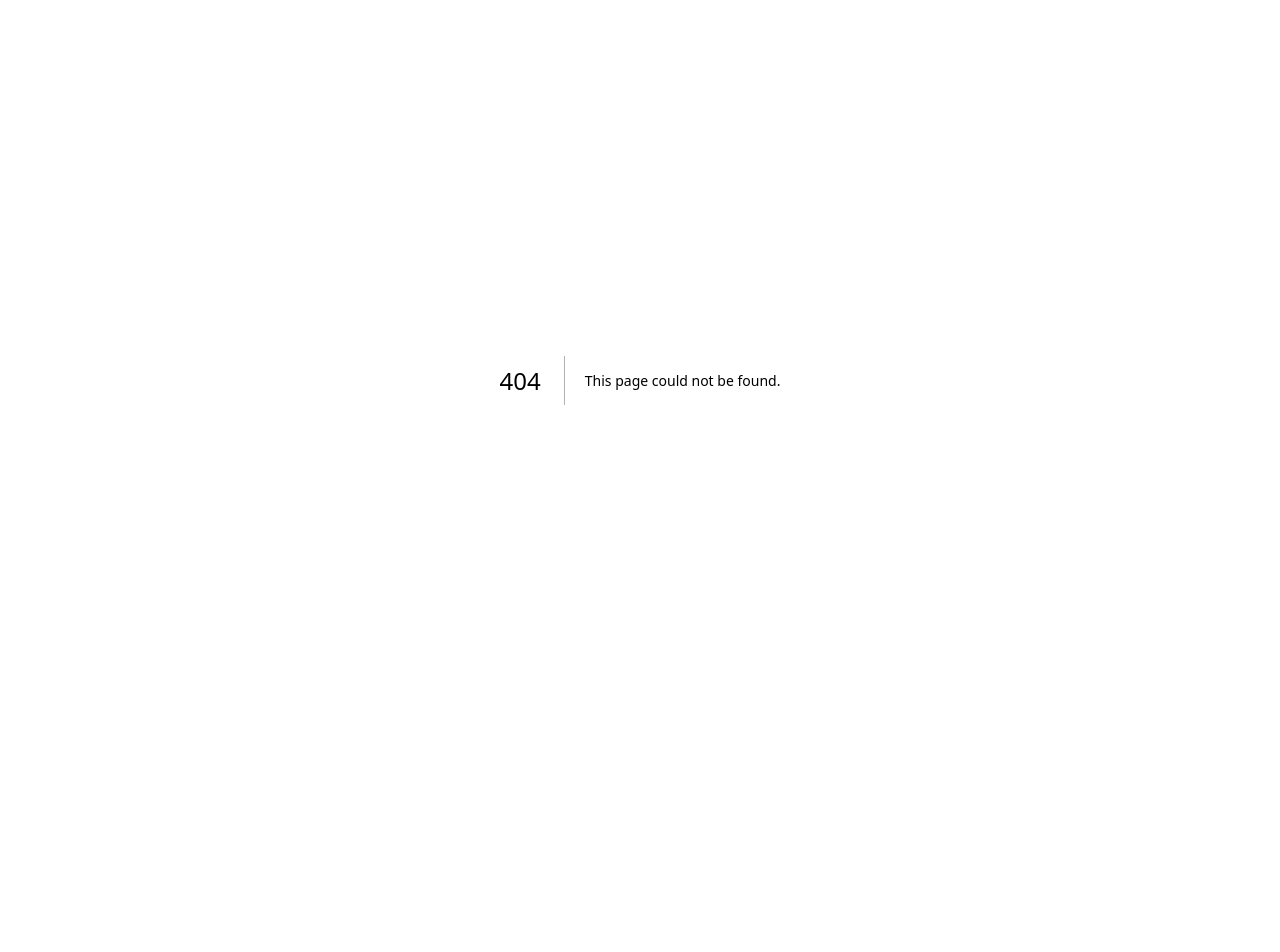
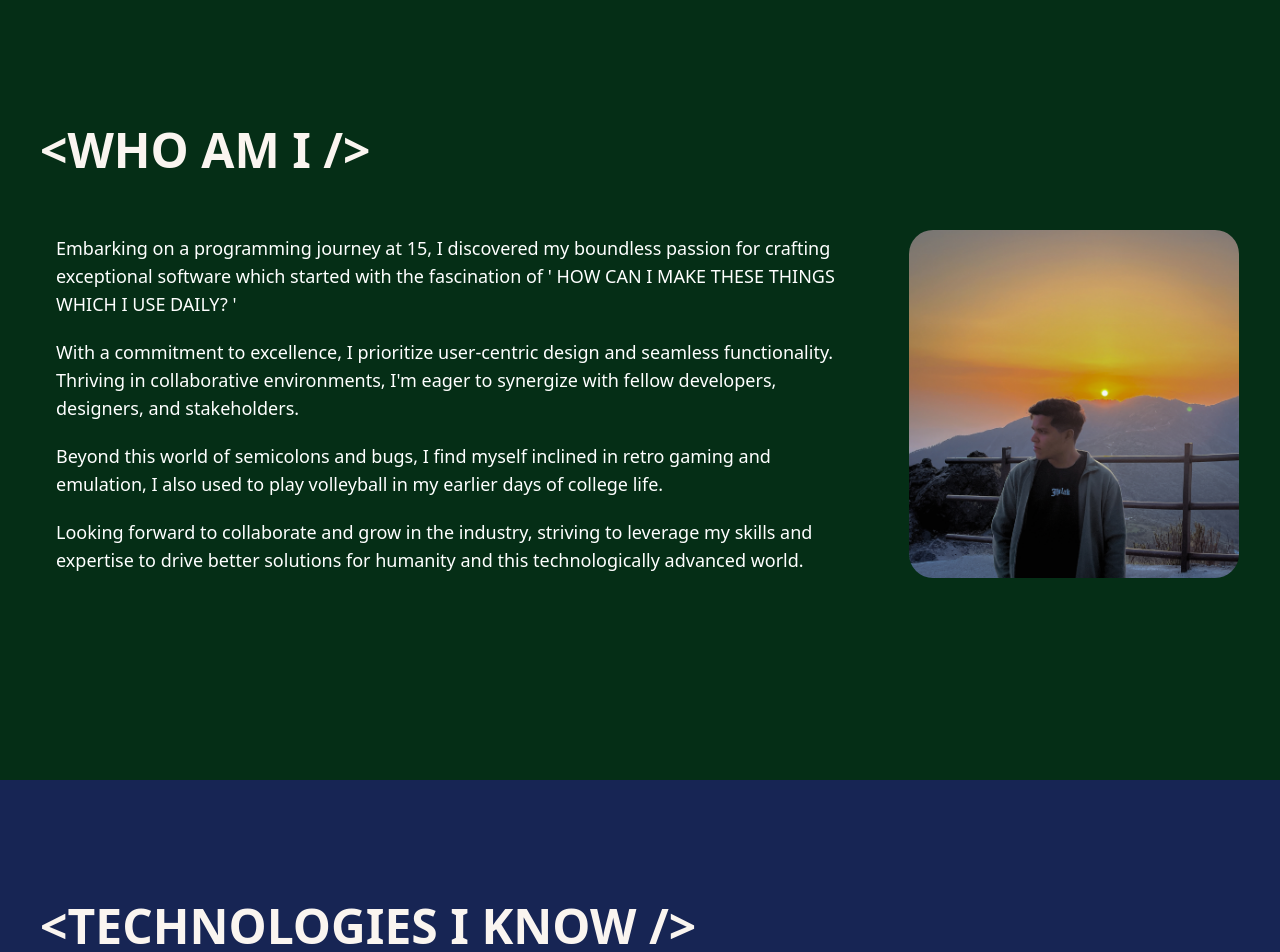
Before and after one commit to poswalsameer/Portfolio-Website, a Next.js app in the folder portfolio/: page /portfolio in a window 1280 px wide. Before the commit this address had no page. Shown: the part 20-972 px from the top of the page. Before the commit the page ends 800 px from the top, so only its background shows below. Built offline with nearby package versions, Linux system fonts and the light colour scheme.

Commit message:
homepage animation working now

```diff
--- a/portfolio/package.json
+++ b/portfolio/package.json
@@ -9,6 +9,7 @@
     "lint": "next lint"
   },
   "dependencies": {
+    "framer-motion": "^11.0.28",
     "lucide-react": "^0.368.0",
     "next": "^14.1.0",
     "react": "^18",
--- a/portfolio/src/app/components/Contact.tsx
+++ b/portfolio/src/app/components/Contact.tsx
@@ -15,7 +15,7 @@ function Contact() {
 
     xl:text-5xl xl:font-bold xl:mx-10 xl:mt-28 xl:mb-5 xl:text-[#fefae0]
 
-    2xl:text-5xl 2xl:font-bold 2xl:mx-12 2xl:mt-28 2xl:mb-5 2xl:text-[#fefae0]' id='contact'>
+    2xl:text-5xl 2xl:font-bold 2xl:mx-12 2xl:mt-0 2xl:mb-5 2xl:text-[#fefae0]' id='contact'>
         &lt;CONTACT /&gt;
     </h1>
 
--- a/portfolio/src/app/components/Hero.tsx
+++ b/portfolio/src/app/components/Hero.tsx
@@ -3,11 +3,14 @@
 import React, { useState, useEffect } from 'react';
 import TextTransition, { presets } from 'react-text-transition';
 import { ArrowBigDown } from 'lucide-react';
+import Link from 'next/link';
+
 
 
 const texts = ['Software', 'Frontend', 'Game'];
 
 function Hero() {
+
 
     const [index, setIndex] = useState(0);
 
@@ -343,8 +346,8 @@ function Hero() {
     </div>
 
     <div className='h-[10%] flex justify-center items-center'>
-        <a href="/about">
-        {/* absolute bottom-5 left-[46%] */}
+        <Link href="/portfolio" id='navButton'>
+         {/* absolute bottom-5 left-[46%] */}
             <button className='mb-6 h-10 w-10 font-bold  text-lg text-black bg-[#c3a995] rounded-xl transition-all ease-in hover:bg-[#f0e2d3] hover:text-black hover:border-2 hover:border-[#fefae0] hover:cursor-none
 
             sm:h-12 sm:w-12 sm:font-bold  sm:text-lg sm:text-black sm:bg-[#c3a995] sm:rounded-xl sm:transition-all sm:ease-in sm:hover:bg-[#f0e2d3] sm:hover:text-black sm:hover:border-2 sm:hover:border-[#fefae0] sm:hover:cursor-none
@@ -355,10 +358,10 @@ function Hero() {
 
             xl:h-12 xl:w-12 xl:font-bold  xl:text-lg xl:text-black xl:bg-[#c3a995] xl:rounded-xl xl:transition-all xl:ease-in xl:hover:bg-[#f0e2d3] xl:hover:text-black xl:hover:border-2 xl:hover:border-[#fefae0] xl:hover:cursor-none
 
-            2xl:h-12 2xl:w-12 2xl:font-bold  2xl:text-lg 2xl:text-black 2xl:bg-[#c3a995] 2xl:rounded-xl 2xl:transition-all 2xl:ease-in 2xl:hover:bg-[#f0e2d3] 2xl:hover:text-black 2xl:hover:border-2 2xl:hover:border-[#fefae0] 2xl:hover:cursor-none'>
+            2xl:h-12 2xl:w-12 2xl:font-bold  2xl:text-lg 2xl:text-black 2xl:bg-[#c3a995] 2xl:rounded-xl 2xl:transition-all 2xl:ease-in 2xl:hover:bg-[#f0e2d3] 2xl:hover:text-black 2xl:hover:border-2 2xl:hover:border-[#fefae0] 2xl:hover:cursor-none' >
                 <ArrowBigDown className='mx-auto' />
             </button>
-        </a>
+        </Link>
     </div>
 
     </div>
--- a/portfolio/src/app/components/Profile.tsx
+++ b/portfolio/src/app/components/Profile.tsx
@@ -4,17 +4,17 @@ function Profile() {
   return (
     <div className='w-full sm:w-full md:w-full lg:w-full xl:w-full 2xl:w-full ' id='about'>
 
-    <h1 className='text-2xl font-bold mx-4 mt-40 mb-1 text-[#faf5f0]
+    <h1 className='text-2xl font-bold mx-4 mt-0 mb-0 text-[#faf5f0]
 
-    sm:text-4xl sm:font-bold sm:mx-6 sm:mt-40 sm:mb-1 sm:text-[#faf5f0]
+    sm:text-4xl sm:font-bold sm:mx-6 sm:mt-0 sm:mb-0 sm:text-[#faf5f0]
 
-    md:text-4xl md:font-bold md:mx-8 md:mt-40 md:mb-1 md:text-[#faf5f0]
+    md:text-4xl md:font-bold md:mx-8 md:mt-0 md:mb-0 md:text-[#faf5f0]
 
-    lg:text-5xl lg:font-bold lg:mx-10 lg:mt-40 lg:mb-5 lg:text-[#faf5f0]
+    lg:text-5xl lg:font-bold lg:mx-10 lg:mt-0 lg:mb-0 lg:text-[#faf5f0]
 
-    xl:text-5xl xl:font-bold xl:mx-10 xl:mt-40 xl:mb-5 xl:text-[#faf5f0]
+    xl:text-5xl xl:font-bold xl:mx-10 xl:mt-0 xl:mb-0 xl:text-[#faf5f0]
 
-    2xl:text-5xl 2xl:font-bold 2xl:mx-12 2xl:mt-40 2xl:mb-5 2xl:text-[#faf5f0]' >
+    2xl:text-5xl 2xl:font-bold 2xl:mx-12 2xl:mt-0 2xl:mb-0 2xl:text-[#faf5f0]' >
             &lt;WHO AM I /&gt;
     </h1>
 
--- a/portfolio/src/app/components/Project.tsx
+++ b/portfolio/src/app/components/Project.tsx
@@ -15,7 +15,7 @@ function Project() {
 
       xl:text-5xl xl:font-bold xl:mx-10 xl:mt-40 xl:mb-5 xl:text-[#fefae0]
 
-      2xl:text-5xl 2xl:font-bold 2xl:mx-12 2xl:mt-40 2xl:mb-5 2xl:text-[#fefae0]' >&lt;PROJECTS /&gt;</h1>
+      2xl:text-5xl 2xl:font-bold 2xl:mx-12 2xl:mt-0 2xl:mb-5 2xl:text-[#fefae0]' >&lt;PROJECTS /&gt;</h1>
 
       <div className='grid grid-cols-1 gap-y-4 place-content-center place-items-center
 
--- a/portfolio/src/app/components/Skills.tsx
+++ b/portfolio/src/app/components/Skills.tsx
@@ -5,17 +5,17 @@ function Skills() {
   return (
 
     <>
-        <h1 className='text-2xl font-bold mx-4 mt-40 mb-10 text-[#faf5f0]
+        <h1 className='text-2xl font-bold mx-4 mt-0 mb-10 text-[#faf5f0]
 
-        sm:text-4xl sm:font-bold sm:mx-6 sm:mt-40 sm:mb-10 sm:text-[#faf5f0]
+        sm:text-4xl sm:font-bold sm:mx-6 sm:mt-0 sm:mb-10 sm:text-[#faf5f0]
 
-        md:text-4xl md:font-bold md:mx-8 md:mt-40 md:mb-10 md:text-[#faf5f0]
+        md:text-4xl md:font-bold md:mx-8 md:mt-0 md:mb-10 md:text-[#faf5f0]
 
-        lg:text-5xl lg:font-bold lg:mx-10 lg:mt-40 lg:mb-10 lg:text-[#faf5f0]
+        lg:text-5xl lg:font-bold lg:mx-10 lg:mt-0 lg:mb-10 lg:text-[#faf5f0]
 
-        xl:text-5xl xl:font-bold xl:mx-10 xl:mt-40 xl:mb-10 xl:text-[#faf5f0]
+        xl:text-5xl xl:font-bold xl:mx-10 xl:mt-0 xl:mb-10 xl:text-[#faf5f0]
 
-        2xl:text-5xl 2xl:font-bold 2xl:mx-12 2xl:mt-40 2xl:mb-10 2xl:text-[#faf5f0]' id='skills'>
+        2xl:text-5xl 2xl:font-bold 2xl:mx-12 2xl:mt-0 2xl:mb-16 2xl:text-[#faf5f0]' id='skills'>
             &lt;TECHNOLOGIES I KNOW /&gt;
         </h1>
 
--- a/portfolio/src/app/globals.css
+++ b/portfolio/src/app/globals.css
@@ -29,7 +29,22 @@ body{
     z-index: 100000;
   }
 
+#navButton{
+    animation: scroll 200ms ease-in 0.5.s;
+}
 
+@keyframes scroll{
+
+    from{
+        opacity: 0;
+        transform: translateY(180deg);
+    }
+    to{
+        opacity: 1;
+        transform: translateY(0deg);
+    }
+
+}
 
 /* body:hover > mouseTrailer{
     opacity: 1;
--- a/portfolio/src/app/layout.tsx
+++ b/portfolio/src/app/layout.tsx
@@ -1,6 +1,7 @@
 import type { Metadata } from "next";
 import { Inter } from "next/font/google";
 import "./globals.css";
+
 
 const inter = Inter({ subsets: ["latin"] });
 
@@ -17,7 +18,9 @@ export default function RootLayout({
   return (
     <html lang="en">
       {/* bg-[#12100e] */}
-      <body className= { ` {inter.className} ` }>{children}</body>
+      <body className= { ` {inter.className} ` }>
+        {children}
+        </body>
     </html>
   );
 }
--- a/portfolio/src/app/page.tsx
+++ b/portfolio/src/app/page.tsx
@@ -6,6 +6,7 @@ import Hero from "./components/Hero";
 import Profile from "./components/Profile";
 import Project from "./components/Project";
 import Skills from "./components/Skills";
+import Link from "next/link";
 
 
 export default function Home() {
--- /dev/null
+++ b/portfolio/src/app/portfolio/page.tsx
@@ -0,0 +1,104 @@
+"use client";
+
+import React from 'react'
+import Profile from '../components/Profile';
+import Skills from '../components/Skills';
+import Project from '../components/Project';
+import Contact from '../components/Contact';
+import {useEffect, useRef} from 'react';
+
+function page() {
+
+    const circleRef = useRef<HTMLDivElement>(null);
+
+    useEffect(() => {
+
+        const circleElement = circleRef.current;
+
+        const mouse = { x: 0, y: 0 };
+        const previousMouse = { x: 0, y: 0 };
+        const circle = { x: 0, y: 0 };
+
+        let currentScale = 0;
+        let currentAngle = 0;
+
+        const handleMouseMove = (e: MouseEvent) => {
+          mouse.x = e.clientX;
+          mouse.y = e.clientY;
+        };
+
+        window.addEventListener('mousemove', handleMouseMove);
+
+        const speed = 0.17;
+
+        const tick = () => {
+          circle.x += (mouse.x - circle.x) * speed;
+          circle.y += (mouse.y - circle.y) * speed;
+
+          const translateTransform = `translate(${circle.x}px, ${circle.y}px)`;
+
+          const deltaMouseX = mouse.x - previousMouse.x;
+          const deltaMouseY = mouse.y - previousMouse.y;
+
+          previousMouse.x = mouse.x;
+          previousMouse.y = mouse.y;
+
+          const mouseVelocity = Math.min(
+            Math.sqrt(deltaMouseX ** 2 + deltaMouseY ** 2) * 4,
+            150
+          );
+
+          const scaleValue = (mouseVelocity / 150) * 0.5;
+
+          currentScale += (scaleValue - currentScale) * speed;
+
+          const scaleTransform = `scale(${1 + currentScale}, ${1 - currentScale})`;
+
+          const angle = (Math.atan2(deltaMouseY, deltaMouseX) * 180) / Math.PI;
+
+          if (mouseVelocity > 20) {
+            currentAngle = angle;
+          }
+
+          const rotateTransform = `rotate(${currentAngle}deg)`;
+
+          if (circleElement) {
+            circleElement.style.transform = `${translateTransform} ${rotateTransform} ${scaleTransform}`;
+          }
+
+          window.requestAnimationFrame(tick);
+        };
+
+        tick();
+
+        return () => {
+          window.removeEventListener('mousemove', handleMouseMove);
+        };
+      }, []);
+
+  return (
+    <>
+
+        <div id="circle" ref={circleRef}></div>
+
+        <section className='h-screen w-full flex justify-center items-center bg-green-950'>
+            <Profile />
+        </section>
+
+        <section className='h-screen w-full flex flex-col justify-center bg-blue-950'>
+            <Skills />
+        </section>
+
+        <section className='w-full bg-red-950'>
+            <Project />
+        </section>
+
+        <section className='h-screen w-full flex flex-col justify-center bg-black'>
+            <Contact />
+        </section>
+
+    </>
+  )
+}
+
+export default page
--- /dev/null
+++ b/portfolio/src/app/template.tsx
@@ -0,0 +1,15 @@
+'use client'
+
+import { motion } from 'framer-motion'
+
+export default function Template({ children }: { children: React.ReactNode }) {
+  return (
+    <motion.div
+      initial={{ opacity: 0 }}
+      animate={{ opacity: 1 }}
+      transition={{ ease: 'easeInOut', duration: 0.75 }}
+    >
+      {children}
+    </motion.div>
+  )
+}
--- /dev/null
+++ b/portfolio/src/app/transition.tsx
@@ -0,0 +1,15 @@
+'use client'
+
+import { motion } from 'framer-motion'
+
+export default function Template({ children }: { children: React.ReactNode }) {
+  return (
+    <motion.div
+      initial={{ opacity: 0 }}
+      animate={{ opacity: 1 }}
+      transition={{ ease: 'easeInOut', duration: 0.75 }}
+    >
+      {children}
+    </motion.div>
+  )
+}
```
Also changed, not shown: 1 other file (tests, documents, lock files or other folders).
